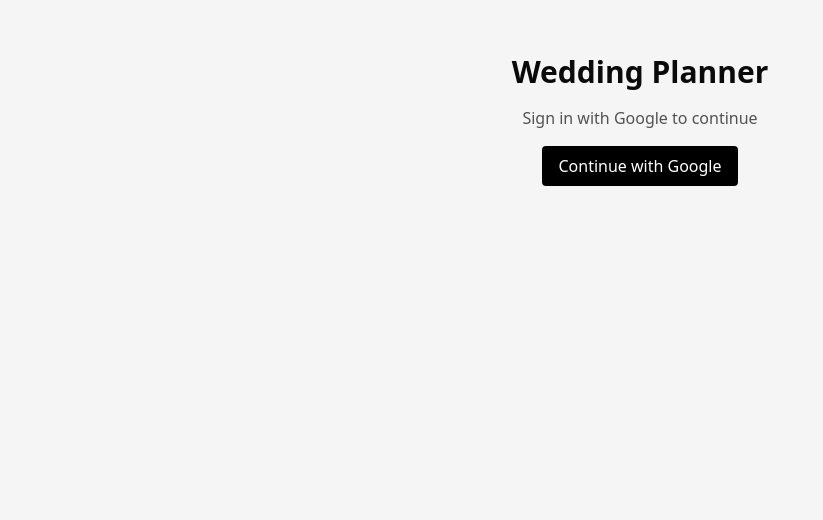
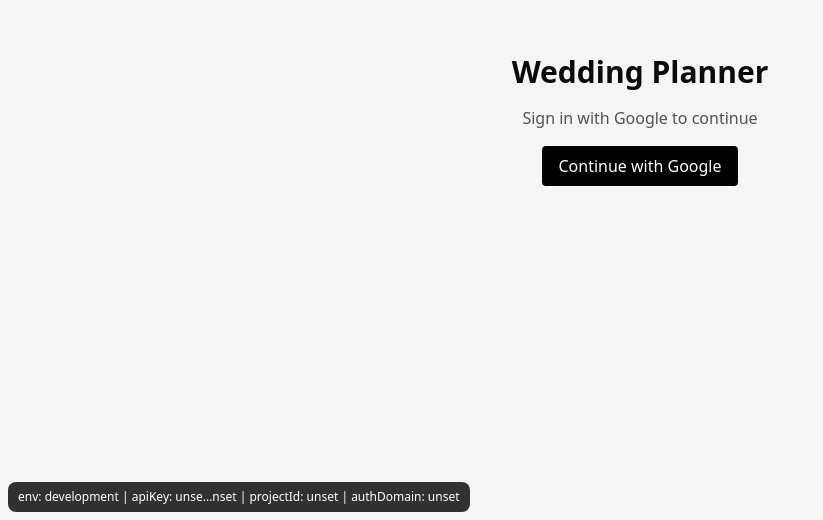
Before and after one commit to RoeeYaish/wedding-planner, a React (Vite) app: page /login in a window 1280 px wide. Shown: the part 280-800 px from the top of the page, without its empty margins (0-823 px from the left). Built offline with nearby package versions, Linux system fonts and the light colour scheme; no server answers.

Commit message:
chore: add favicon and login env debug banner

```diff
--- a/index.html
+++ b/index.html
@@ -2,7 +2,8 @@
 <html lang="en">
   <head>
     <meta charset="UTF-8" />
-    <link rel="icon" type="image/svg+xml" href="/vite.svg" />
+    <link rel="icon" href="/favicon.ico" />
+    <link rel="icon" type="image/png" href="/pwa-192x192.png" />
     <meta name="viewport" content="width=device-width, initial-scale=1.0" />
     <meta name="theme-color" content="#ffffff" />
     <link rel="manifest" href="/manifest.webmanifest" />
--- /dev/null
+++ b/src/components/EnvBanner.tsx
@@ -0,0 +1,22 @@
+export default function EnvBanner() {
+  const mask = (v?: string) => (v ? v.slice(0, 4) + "..." + v.slice(-4) : "MISSING");
+  return (
+    <div
+      style={{
+        position: "fixed",
+        bottom: 8,
+        left: 8,
+        background: "#000000cc",
+        color: "#fff",
+        padding: "6px 10px",
+        borderRadius: 8,
+        fontSize: 12,
+        zIndex: 9999,
+      }}
+    >
+      env: {import.meta.env.MODE} | apiKey: {mask(import.meta.env.VITE_FIREBASE_API_KEY)} | projectId:{" "}
+      {import.meta.env.VITE_FIREBASE_PROJECT_ID || "MISSING"} | authDomain:{" "}
+      {import.meta.env.VITE_FIREBASE_AUTH_DOMAIN || "MISSING"}
+    </div>
+  );
+}
--- a/src/pages/Login.tsx
+++ b/src/pages/Login.tsx
@@ -1,6 +1,7 @@
 import { useAuth } from "@/lib/auth-context";
 import { Navigate } from "react-router-dom";
 import { useState } from "react";
+import EnvBanner from "@/components/EnvBanner";
 
 export default function Login() {
   const { user, signInWithGoogle } = useAuth();
@@ -13,6 +14,9 @@
     console.log("[Login] Sign-in button clicked");
     try {
       await signInWithGoogle();
+    } catch (e) {
+      console.error("[Login] signInWithGoogle failed:", e);
+      alert("Sign-in failed. See console for details.");
     } finally {
       setBusy(false);
     }
@@ -28,9 +32,10 @@
           disabled={busy}
           className="px-4 py-2 rounded bg-black text-white hover:bg-neutral-800 disabled:opacity-60"
         >
-          {busy ? "Signing in\u2026" : "Continue with Google"}
+          {busy ? "Signing in..." : "Continue with Google"}
         </button>
       </div>
+      <EnvBanner />
     </main>
   );
 }
```
Also changed, not shown: 1 other file (tests, documents, lock files or other folders).
